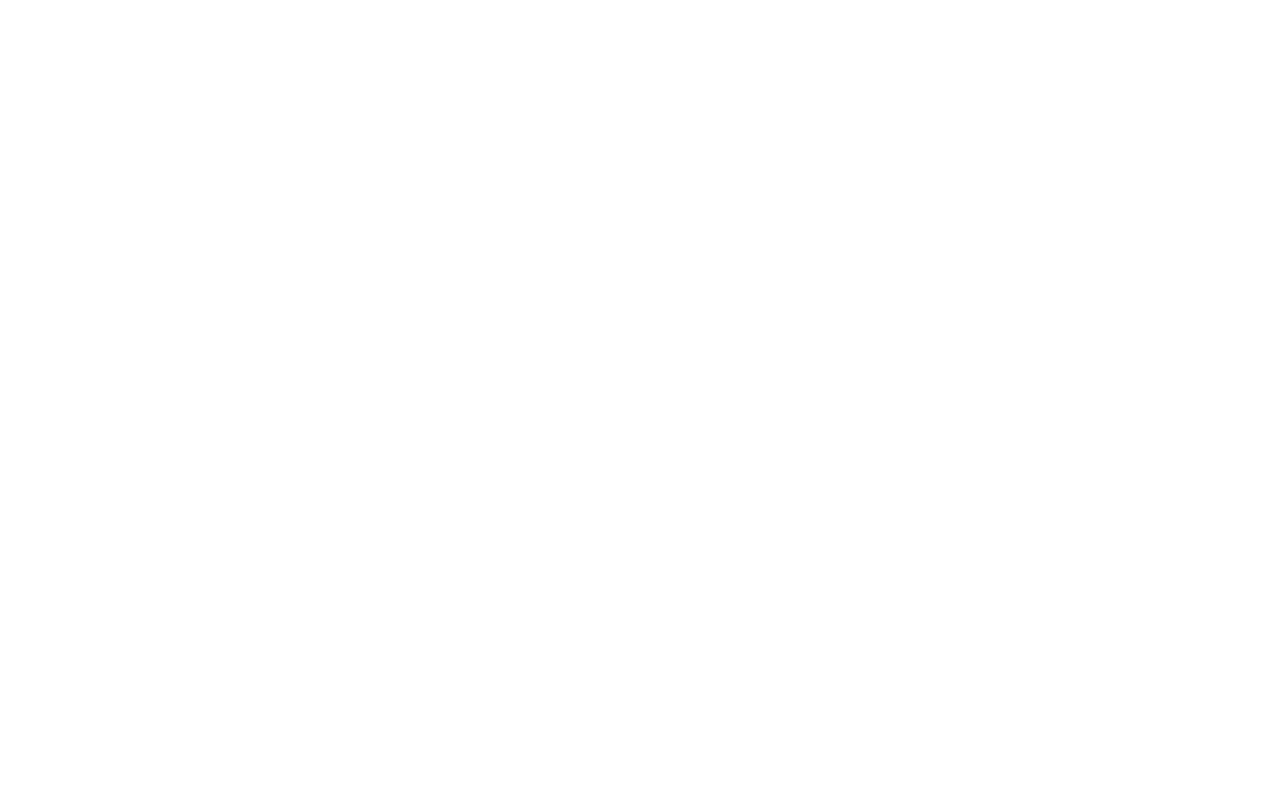
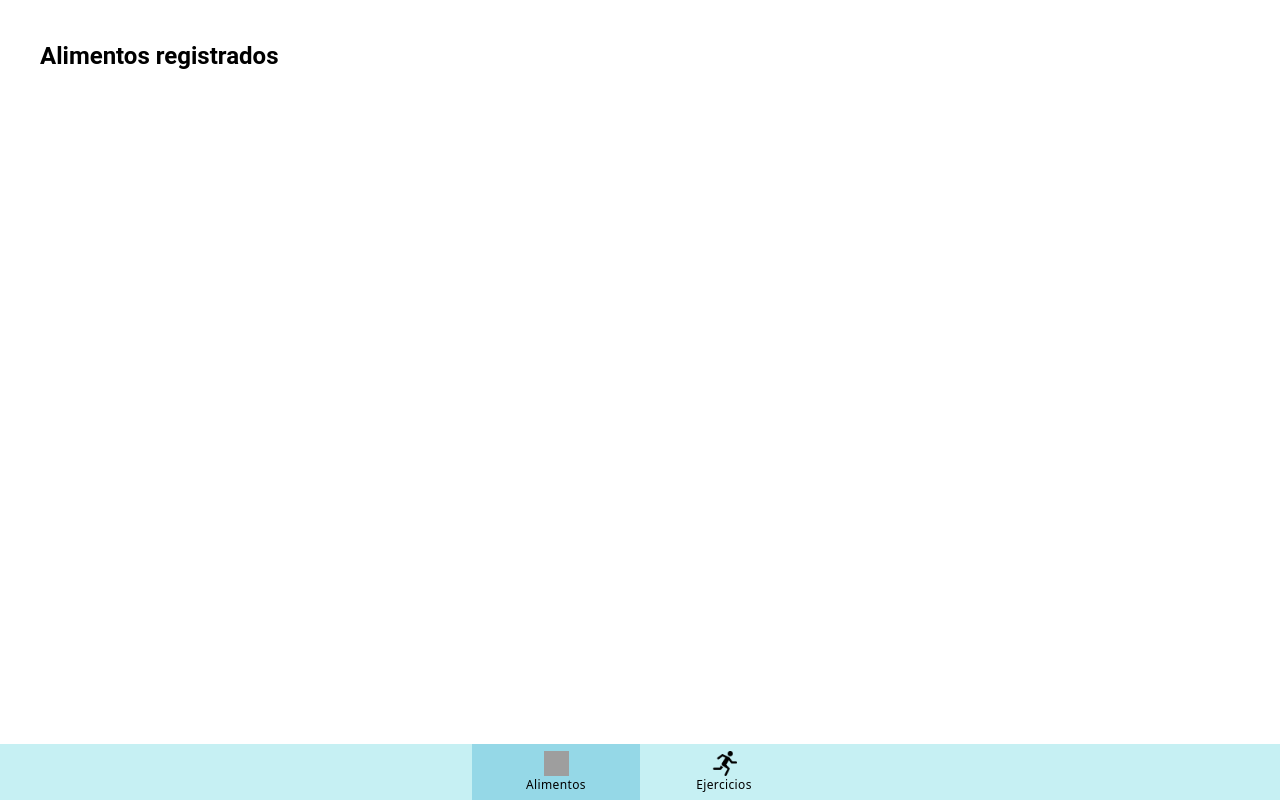
Before and after one commit to cykrr/salud-ionic, a React (Vite) app: page /admin/food in a window 1280 px wide. Built offline with nearby package versions, Linux system fonts and the light colour scheme; grey boxes are pictures that could not be loaded.

Commit message:
redigirir admin a su propia interfaz

```diff
--- a/src/App.tsx
+++ b/src/App.tsx
@@ -40,6 +40,7 @@
 import './global.css';
 import React from 'react';
 import MainTabRoot from './pages/MainTabRoot';
+import AdminTabRoot from './pages/AdminTabRoot';
 
 
 setupIonicReact();
@@ -77,6 +78,8 @@
               component={TermsConditions} />
             <Route path="/tabs"
               render={() => <MainTabRoot />} />
+            <Route path="/admin"
+              render={() => <AdminTabRoot />} />
 
             <Route path="/exercise_add">
               <AddExercise />
--- /dev/null
+++ b/src/pages/AdminExercise.tsx
@@ -0,0 +1,16 @@
+import { IonPage, IonContent } from '@ionic/react';
+
+
+export default function AdminFood() {
+    return (
+        <IonPage>
+            <IonContent>
+                <div className="flex flex-col w-full h-full">
+                    <div className="flex flex-col gap-5 p-10">
+                        <h1>Ejercicios registrados</h1>
+                    </div>
+                </div>
+            </IonContent>
+        </IonPage>
+    )
+}
--- /dev/null
+++ b/src/pages/AdminFood.tsx
@@ -0,0 +1,16 @@
+import { IonPage, IonContent } from '@ionic/react';
+
+
+export default function AdminFood() {
+    return (
+        <IonPage>
+            <IonContent>
+                <div className="flex flex-col w-full h-full">
+                    <div className="flex flex-col gap-5 p-10">
+                        <h1>Alimentos registrados</h1>
+                    </div>
+                </div>
+            </IonContent>
+        </IonPage>
+    )
+}
--- /dev/null
+++ b/src/pages/AdminTabRoot.tsx
@@ -0,0 +1,52 @@
+import { TabsCustomEvent } from '@ionic/react';
+import { IonRouterOutlet, IonTabBar, IonTabButton, IonTabs, IonLabel } from '@ionic/react';
+import { Redirect, Route, useLocation } from 'react-router-dom';
+
+import { useState } from 'react'
+import AdminFood from './AdminFood';
+
+import './Tabs.css'
+import AdminExercise from './AdminExercise';
+
+export default function MainTabRoot() {
+    const [selected, setSelected] = useState('menu');
+    function handleClick(e: TabsCustomEvent) {
+        const selectedTab: string = e['detail']['tab']
+        setSelected(selectedTab)
+    }
+
+    function tabMatch(tabName: string) {
+        return useLocation().pathname.includes(tabName)
+    }
+
+    return (
+        <IonTabs onIonTabsDidChange={handleClick}>
+            <IonRouterOutlet>
+                <Redirect exact path="/admin" to="/admin/food" />
+                <Route exact path="/admin/food">
+                    <AdminFood />
+                </Route>
+                <Route exact path="/admin/exercise">
+                    <AdminExercise />
+                </Route>
+            </IonRouterOutlet>
+
+            <IonTabBar slot="bottom" className="tab-bar-blue">
+                <IonTabButton
+                    tab="food"
+                    className={tabMatch("food") ? "selected-tab-blue" : "tab-bar-blue"}
+                    href="/admin/food">
+                    <img className="tab-bar-button" src="src/assets/alimentacion.png" />
+                    <IonLabel>Alimentos</IonLabel>
+                </IonTabButton>
+                <IonTabButton
+                    tab="exercise"
+                    className={tabMatch("exercise") ? "selected-tab-blue" : "tab-bar-blue"}
+                    href="/admin/exercise">
+                    <img className="tab-bar-button" src='src/assets/ejercicios.png' />
+                    <IonLabel>Ejercicios</IonLabel>
+                </IonTabButton>
+            </IonTabBar>
+        </IonTabs>
+    )
+}
--- a/src/pages/Login.tsx
+++ b/src/pages/Login.tsx
@@ -45,7 +45,6 @@
                 if (data.success == true) {
                     setAlertMessage("Inicio de sesión exitoso")
                     setIsLoggedIn(true)
-                    console.log(data.user)
                     setUserData(data.user)
 
                 } else {
@@ -66,7 +65,13 @@
     return (
         <IonPage>
             <IonContent>
-                {(isLoggedIn && !showAlert) ? <Redirect to="/" /> : null}
+                {(isLoggedIn && !showAlert) ? (
+                    userData.rol === "usuario" ? (
+                        <Redirect to="/" />
+                    ) : (
+                        userData.rol === "administrador" && <Redirect to="/admin" />
+                    )
+                ) : null}
                 <div className="flex w-full h-full flex-col">
                     <div id="login" className="flex flex-col justify-center items-center p-16 m-auto gap-10">
                         <h1 className="text-xl text-bold">Bienvenido</h1>
--- a/src/pages/MainTabRoot.tsx
+++ b/src/pages/MainTabRoot.tsx
@@ -11,7 +11,7 @@
 
 import { useState } from 'react'
 
-import './MainTabRoot.css'
+import './Tabs.css'
 
 export default function MainTabRoot() {
     const [selected, setSelected] = useState('menu');
@@ -42,24 +42,24 @@
 
 
             </IonRouterOutlet>
-            <IonTabBar slot="bottom">
+            <IonTabBar slot="bottom" className="tab-bar-green">
                 <IonTabButton
                     tab="menu"
-                    className={tabMatch("menu") ? "selected-tab" : ""}
+                    className={tabMatch("menu") ? "selected-tab-green" : "tab-bar-green"}
                     href="/tabs/menu">
                     <img className="tab-bar-button" src="src/assets/menu.png" />
                     <IonLabel>Menú</IonLabel>
                 </IonTabButton>
                 <IonTabButton
                     tab="food"
-                    className={tabMatch("food") ? "selected-tab" : ""}
+                    className={tabMatch("food") ? "selected-tab-green" : "tab-bar-green"}
                     href="/tabs/food">
                     <img className="tab-bar-button" src='src/assets/alimentacion.png' />
                     <IonLabel>Alimento</IonLabel>
                 </IonTabButton>
                 <IonTabButton
                     tab="exercise"
-                    className={tabMatch("exercise") ? "selected-tab" : ""}
+                    className={tabMatch("exercise") ? "selected-tab-green" : "tab-bar-green"}
                     href="/tabs/exercise">
                     <img className="tab-bar-button" src='src/assets/ejercicios.png' />
                     <IonLabel>Ejercicio</IonLabel>
--- a/src/pages/MainTabRoot.css
+++ b/src/pages/Tabs.css
@@ -3,7 +3,6 @@
     --ion-color-primary: rgb(10, 78, 17);
 }
 ion-tab-bar, ion-tab-button {
-    background-color: #C6F3D2;
     color: black;
 }
 
@@ -16,7 +15,20 @@
     height: 25px;
 }
 
-.selected-tab {
+.tab-bar-green {
+    background-color: #C6F3D2 !important;
+}
+
+.selected-tab-green {
     background-color: #95E79D;
     color: black;
 }
+
+.tab-bar-blue {
+    background-color: #C6F0F3 !important;
+}
+
+.selected-tab-blue {
+    background-color: #95D8E7;
+    color: black;
+}
```
Also changed, not shown: 1 other file (tests, documents, lock files or other folders).
